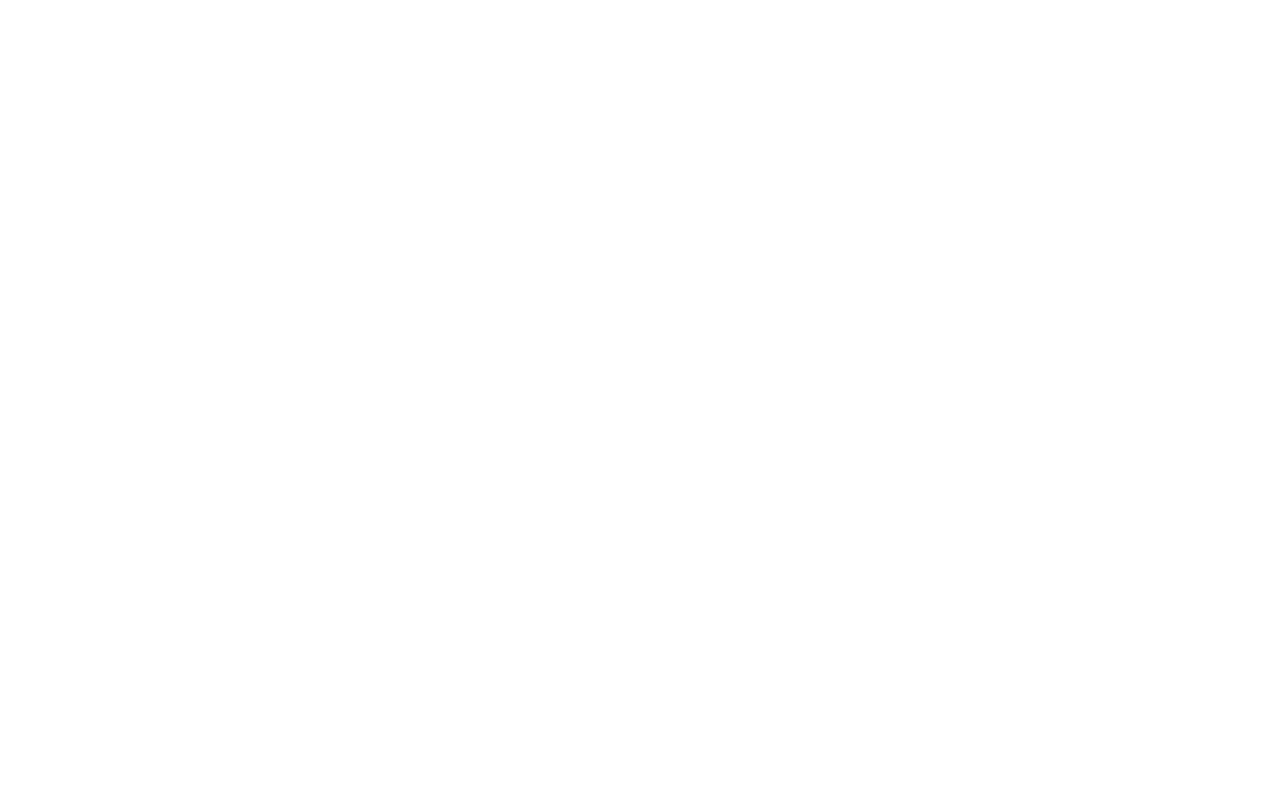
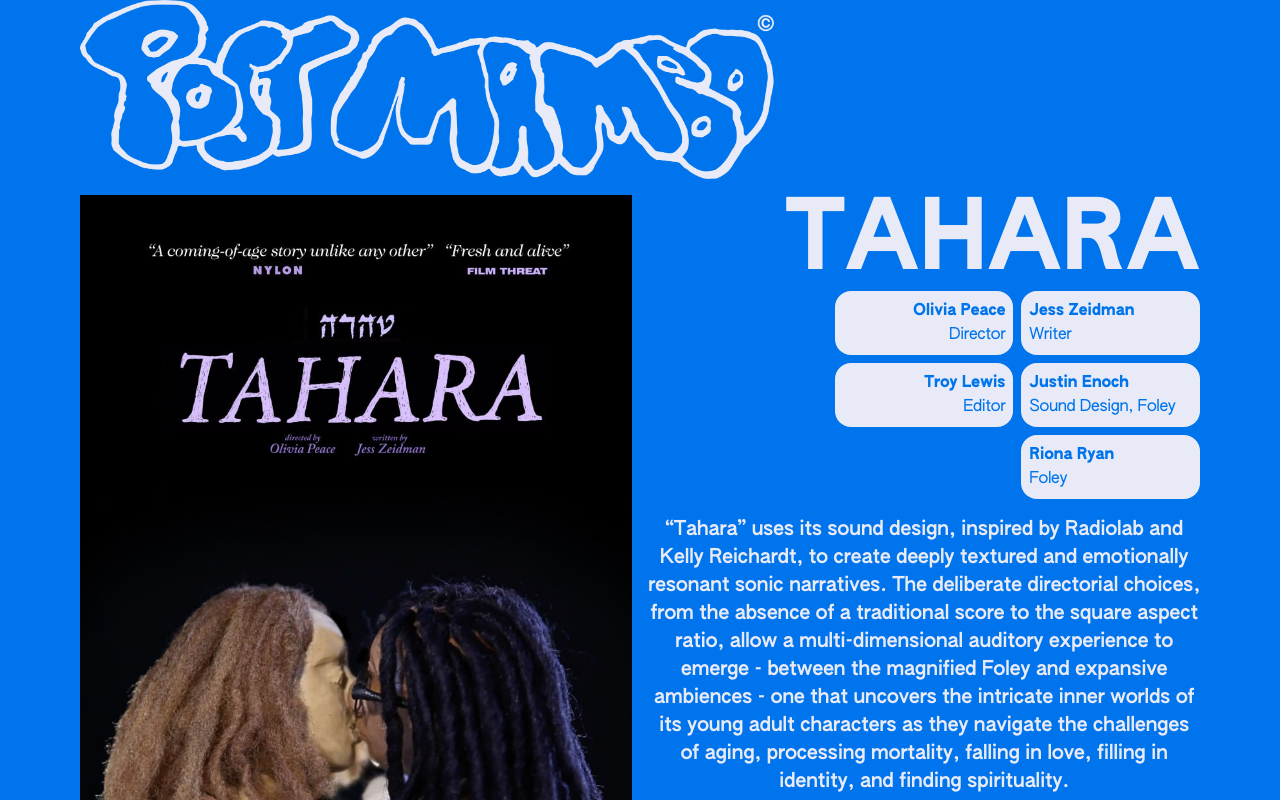
Before and after one commit to ivaaan/post-mambo, a React (Vite) app: page / in a window 1280 px wide. Before the commit this address had no page. Shown: the top 800 px of the page. Built offline with nearby package versions, Linux system fonts and the light colour scheme.

Commit message:
feat Taharainvert on main

```diff
--- a/src/App.jsx
+++ b/src/App.jsx
@@ -36,6 +36,7 @@ function App() {
 
 	return (
 		<>
+			<Taharainvert></Taharainvert>
 			<BrowserRouter>
 				<Routes>
 					{/*<Route path="/" element={<Home />} />*/}
```
